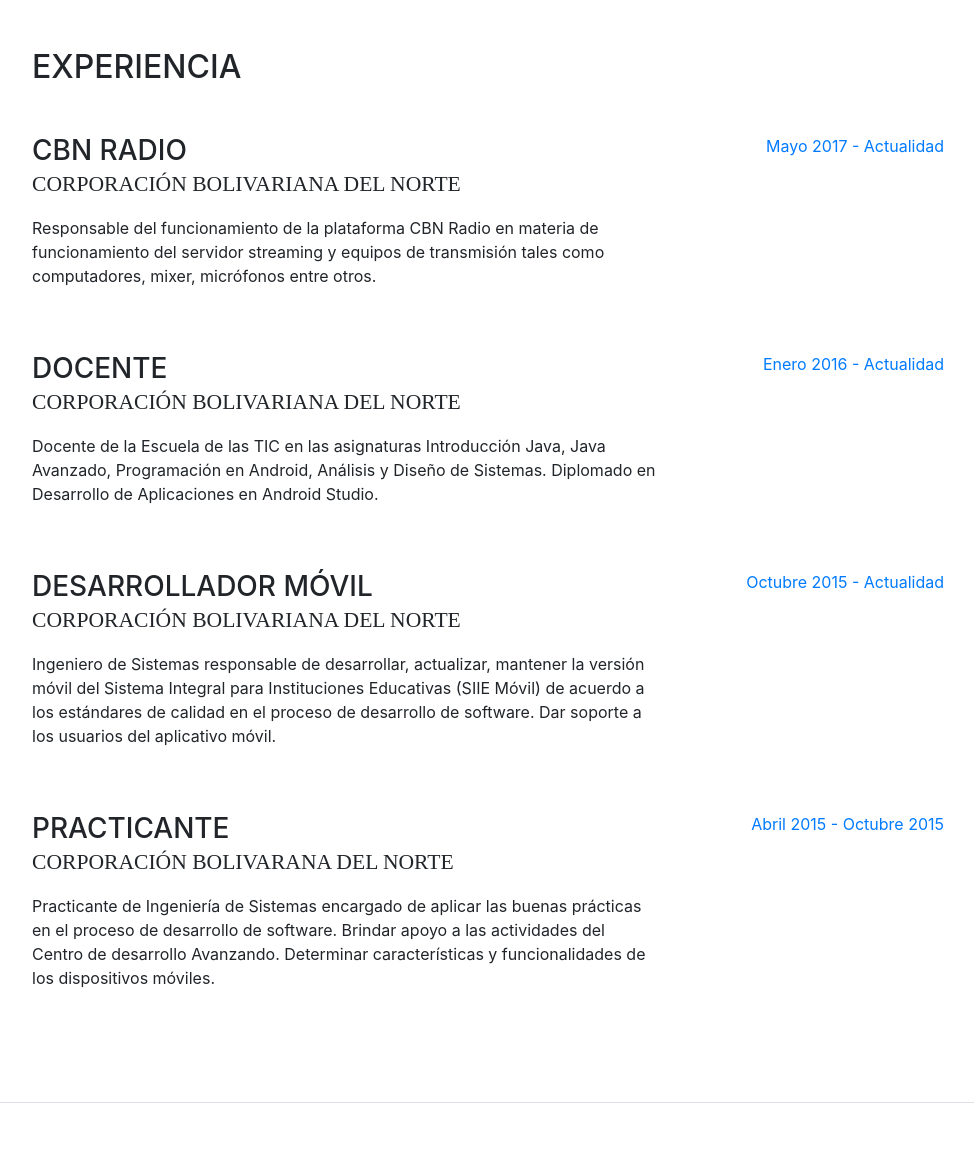
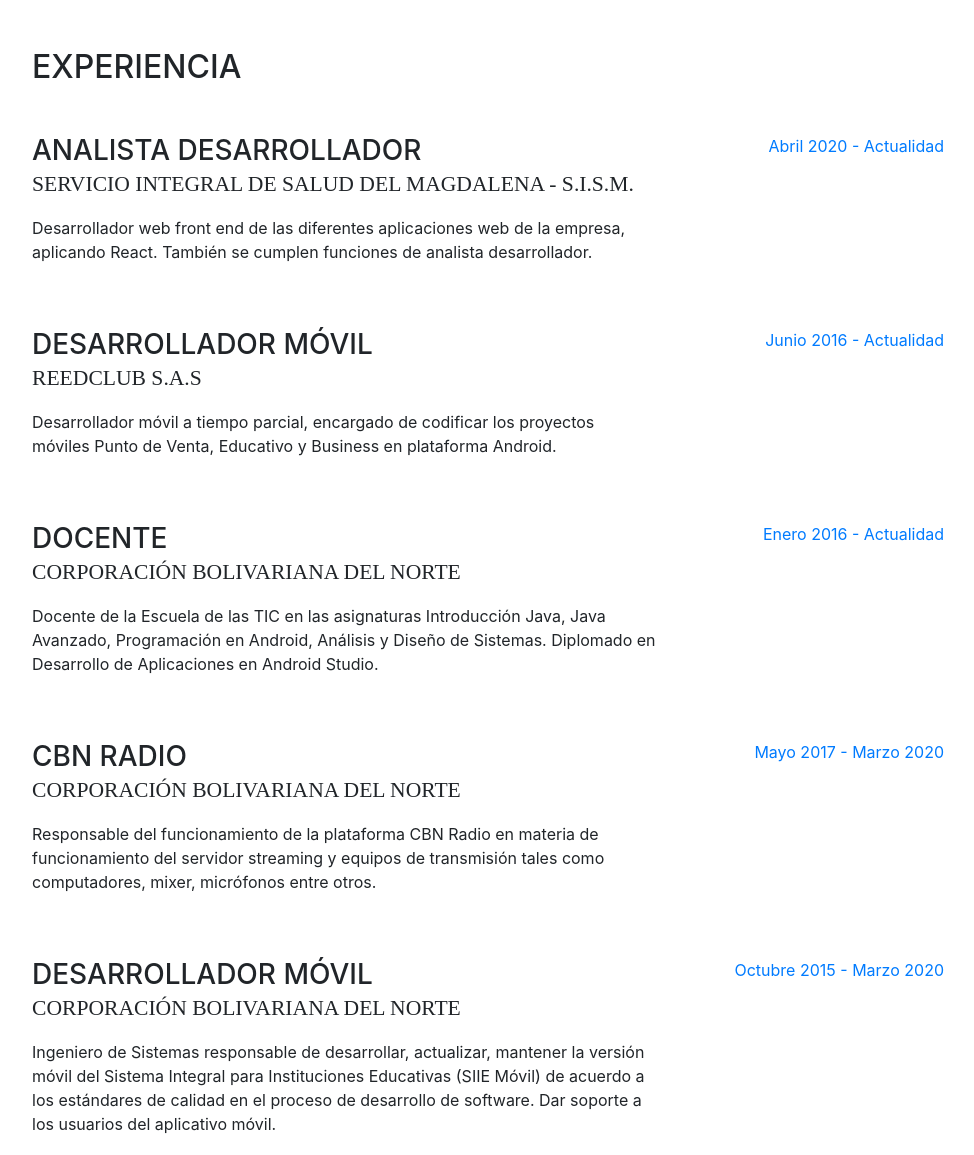
Before and after one commit to ingluisgarcia/CvCy, a website with bundled scripts: page index.html in a window 1280 px wide. Shown: the part 800-1955 px from the top of the page, without its empty margins (288-1262 px from the left). Built offline with nearby package versions, Linux system fonts and the light colour scheme; a web font is replaced by a local one.

Commit message:
Update curriculum

```diff
--- a/index.html
+++ b/index.html
@@ -26,8 +26,10 @@
   <link href="vendor/bootstrap/css/bootstrap.min.css" rel="stylesheet">
 
   <!-- Custom fonts for this template -->
-  <link href="https://fonts.googleapis.com/css?family=Saira+Extra+Condensed:100,200,300,400,500,600,700,800,900" rel="stylesheet">
-  <link href="https://fonts.googleapis.com/css?family=Open+Sans:300,300i,400,400i,600,600i,700,700i,800,800i" rel="stylesheet">
+  <link href="https://fonts.googleapis.com/css?family=Saira+Extra+Condensed:100,200,300,400,500,600,700,800,900"
+    rel="stylesheet">
+  <link href="https://fonts.googleapis.com/css?family=Open+Sans:300,300i,400,400i,600,600i,700,700i,800,800i"
+    rel="stylesheet">
   <link href="vendor/font-awesome/css/font-awesome.min.css" rel="stylesheet">
   <link href="vendor/devicons/css/devicons.min.css" rel="stylesheet">
   <link href="vendor/simple-line-icons/css/simple-line-icons.css" rel="stylesheet">
@@ -46,7 +48,8 @@
         <img class="img-fluid img-profile rounded-circle mx-auto mb-2" src="img/luis_web.jpg" alt="">
       </span>
     </a>
-    <button class="navbar-toggler" type="button" data-toggle="collapse" data-target="#navbarSupportedContent" aria-controls="navbarSupportedContent" aria-expanded="false" aria-label="Toggle navigation">
+    <button class="navbar-toggler" type="button" data-toggle="collapse" data-target="#navbarSupportedContent"
+      aria-controls="navbarSupportedContent" aria-expanded="false" aria-label="Toggle navigation">
       <span class="navbar-toggler-icon"></span>
     </button>
     <div class="collapse navbar-collapse" id="navbarSupportedContent">
@@ -86,7 +89,9 @@
         <div class="subheading mb-5">Ingeniero de Sistemas · Docente · (+57) 301 2676371 ·
           <a href="mailto:name@email.com">ingluisgarciac@gmail.com</a>
         </div>
-        <p class="mb-5">Soy un profesional de formación integral. Con experiencia en trabajos prácticos en el desarrollo de software orientado a móviles con sistema operativo Android y análisis y diseño de sistemas. Con conocimientos en materia de Gestión y Calidad de
+        <p class="mb-5">Soy un profesional de formación integral. Con experiencia en trabajos prácticos en el desarrollo
+          de software orientado a móviles con sistema operativo Android y análisis y diseño de sistemas. Con
+          conocimientos en materia de Gestión y Calidad de
           Software y Base de Datos.</p>
         <ul class="list-inline list-social-icons mb-0">
           <li class="list-inline-item">
@@ -139,20 +144,33 @@
 
         <div class="resume-item d-flex flex-column flex-md-row mb-5">
           <div class="resume-content mr-auto">
-            <h3 class="mb-0">CBN Radio</h3>
-            <div class="subheading mb-3">Corporación Bolivariana del Norte</div>
-            <p>Responsable del funcionamiento de la plataforma CBN Radio en materia de funcionamiento del servidor streaming y equipos de transmisión tales como computadores, mixer, micrófonos entre otros.</p>
+            <h3 class="mb-0">Analista desarrollador</h3>
+            <div class="subheading mb-3">Servicio Integral de Salud del Magdalena - S.I.S.M.</div>
+            <p>Desarrollador web front end de las diferentes aplicaciones web de la empresa, aplicando React. También se cumplen funciones de analista desarrollador.</p>
           </div>
           <div class="resume-date text-md-right">
-            <span class="text-primary">Mayo 2017 - Actualidad</span>
+            <span class="text-primary">Abril 2020 - Actualidad</span>
           </div>
         </div>
 
         <div class="resume-item d-flex flex-column flex-md-row mb-5">
           <div class="resume-content mr-auto">
+            <h3 class="mb-0">Desarrollador móvil</h3>
+            <div class="subheading mb-3">Reedclub S.A.S</div>
+            <p>Desarrollador móvil a tiempo parcial, encargado de codificar los proyectos móviles Punto de Venta, Educativo y Business en plataforma Android.</p>
+          </div>
+          <div class="resume-date text-md-right">
+            <span class="text-primary">Junio 2016 - Actualidad</span>
+          </div>
+        </div>
+
+
+        <div class="resume-item d-flex flex-column flex-md-row mb-5">
+          <div class="resume-content mr-auto">
             <h3 class="mb-0">Docente</h3>
             <div class="subheading mb-3">Corporación Bolivariana del Norte</div>
-            <p>Docente de la Escuela de las TIC en las asignaturas Introducción Java, Java Avanzado, Programación en Android, Análisis y Diseño de Sistemas. Diplomado en Desarrollo de Aplicaciones en Android Studio.</p>
+            <p>Docente de la Escuela de las TIC en las asignaturas Introducción Java, Java Avanzado, Programación en
+              Android, Análisis y Diseño de Sistemas. Diplomado en Desarrollo de Aplicaciones en Android Studio.</p>
           </div>
           <div class="resume-date text-md-right">
             <span class="text-primary">Enero 2016 - Actualidad</span>
@@ -161,13 +179,29 @@
 
         <div class="resume-item d-flex flex-column flex-md-row mb-5">
           <div class="resume-content mr-auto">
+            <h3 class="mb-0">CBN Radio</h3>
+            <div class="subheading mb-3">Corporación Bolivariana del Norte</div>
+            <p>Responsable del funcionamiento de la plataforma CBN Radio en materia de funcionamiento del servidor
+              streaming y equipos de transmisión tales como computadores, mixer, micrófonos entre otros.</p>
+          </div>
+          <div class="resume-date text-md-right">
+            <span class="text-primary">Mayo 2017 - Marzo 2020</span>
+          </div>
+        </div>
+
+
+
+        <div class="resume-item d-flex flex-column flex-md-row mb-5">
+          <div class="resume-content mr-auto">
             <h3 class="mb-0">Desarrollador Móvil</h3>
             <div class="subheading mb-3">Corporación Bolivariana del Norte</div>
-            <p>Ingeniero de Sistemas responsable de desarrollar, actualizar, mantener la versión móvil del Sistema Integral para Instituciones Educativas (SIIE Móvil) de acuerdo a los estándares de calidad en el proceso de desarrollo de software. Dar soporte
+            <p>Ingeniero de Sistemas responsable de desarrollar, actualizar, mantener la versión móvil del Sistema
+              Integral para Instituciones Educativas (SIIE Móvil) de acuerdo a los estándares de calidad en el proceso
+              de desarrollo de software. Dar soporte
               a los usuarios del aplicativo móvil.</p>
           </div>
           <div class="resume-date text-md-right">
-            <span class="text-primary">Octubre 2015 - Actualidad</span>
+            <span class="text-primary">Octubre 2015 - Marzo 2020</span>
           </div>
         </div>
 
@@ -175,7 +209,9 @@
           <div class="resume-content mr-auto">
             <h3 class="mb-0">Practicante</h3>
             <div class="subheading mb-3">Corporación Bolivarana del Norte</div>
-            <p>Practicante de Ingeniería de Sistemas encargado de aplicar las buenas prácticas en el proceso de desarrollo de software. Brindar apoyo a las actividades del Centro de desarrollo Avanzando. Determinar características y funcionalidades de los
+            <p>Practicante de Ingeniería de Sistemas encargado de aplicar las buenas prácticas en el proceso de
+              desarrollo de software. Brindar apoyo a las actividades del Centro de desarrollo Avanzando. Determinar
+              características y funcionalidades de los
               dispositivos móviles.</p>
           </div>
           <div class="resume-date text-md-right">
@@ -255,6 +291,9 @@
           <li class="list-inline-item">
             <i class="devicons devicons-github"></i>
           </li>
+          <li class="list-inline-item">
+            <i class="devicons devicons-react"></i>
+          </li>
 
         </ul>
 
@@ -279,9 +318,13 @@
     <section class="resume-section p-3 p-lg-5 d-flex flex-column" id="interests">
       <div class="my-auto">
         <h2 class="mb-5">Intereses</h2>
-        <p>Además del ejercicio de la programación, en mis tiempos libres me gusta salir de paseo a playa. También me gusta salir a cine a ver películas de acción y comedia. Por último, gracias a mi afición al anime y al manga me gusta ir a las convenciones.</p>
+        <p>Además del ejercicio de la programación, en mis tiempos libres me gusta salir de paseo a playa. También me
+          gusta salir a cine a ver películas de acción y comedia. Por último, gracias a mi afición al anime y al manga
+          me gusta ir a las convenciones.</p>
 
-        <p class="mb-0">Cuando no puedo salir puedo dedicarme bien sea a leer sobre materias afines a mim profesión. En momentos de ocio me gusta mucho jugar videojuegos; bien sea de consola o de computadora. De preferencia los videojuegos de carreras, plataforma o de
+        <p class="mb-0">Cuando no puedo salir puedo dedicarme bien sea a leer sobre materias afines a mim profesión. En
+          momentos de ocio me gusta mucho jugar videojuegos; bien sea de consola o de computadora. De preferencia los
+          videojuegos de carreras, plataforma o de
           baile.</p>
       </div>
     </section>
@@ -297,17 +340,23 @@
           <li>
             <i class="fa-li fa fa-check"></i> Manejo de Adobe Photoshop CS3 - SENA (2011)</li>
           <li>
-            <i class="fa-li fa fa-check"></i> Android: Programación de Aplicaciones - Universitat Politècnica de València (2013)</li>
+            <i class="fa-li fa fa-check"></i> Android: Programación de Aplicaciones - Universitat Politècnica de
+            València (2013)</li>
           <li>
-            <i class="fa-li fa fa-check"></i> Diplomado en Gestión y Calidad de Software - Universidad del Magdalena (2015)</li>
+            <i class="fa-li fa fa-check"></i> Diplomado en Gestión y Calidad de Software - Universidad del Magdalena
+            (2015)</li>
           <li>
-            <i class="fa-li fa fa-check"></i> Diplomado en Base de Datos con Microsoft SQL Server - Corporación Bolivariana del Norte (2016)</li>
+            <i class="fa-li fa fa-check"></i> Diplomado en Base de Datos con Microsoft SQL Server - Corporación
+            Bolivariana del Norte (2016)</li>
           <li>
-            <i class="fa-li fa fa-check"></i> Diplomado en Docencia Universitaria y Formación Profesional - Corporación Bolivariana del Norte (2018)</li>
+            <i class="fa-li fa fa-check"></i> Diplomado en Docencia Universitaria y Formación Profesional - Corporación
+            Bolivariana del Norte (2018)</li>
           <li>
             <i class="fa-li fa fa-check"></i> Transferencia Metodológica - Apps.co (2018)</li>
           <li>
             <i class="fa-li fa fa-check"></i> MTA: Software Development Fundamentals - Microsoft (2018)</li>
+          <li>
+            <i class="fa-li fa fa-check"></i> React JS + Redux + ES6 - Udemy (2020)</li>
 
         </ul>
         <!--
@@ -349,8 +398,10 @@
 
         <ul class="list-inline list-icons">
           <li class="list-inline-item">
-              <a href="https://www.youracclaim.com/badges/42e7deeb-28e1-4580-aac4-6b73c7c51660/public_url" target="_blank" >
-            <img src="img/mta-software-development-fundamentals-certified-2018.png" title="MTA: Software Development Fundamentals - Microsoft">
+            <a href="https://www.youracclaim.com/badges/42e7deeb-28e1-4580-aac4-6b73c7c51660/public_url"
+              target="_blank">
+              <img src="img/mta-software-development-fundamentals-certified-2018.png"
+                title="MTA: Software Development Fundamentals - Microsoft">
             </a>
           </li>
 
```
Lines whose indentation alone changed are shown as unchanged.
